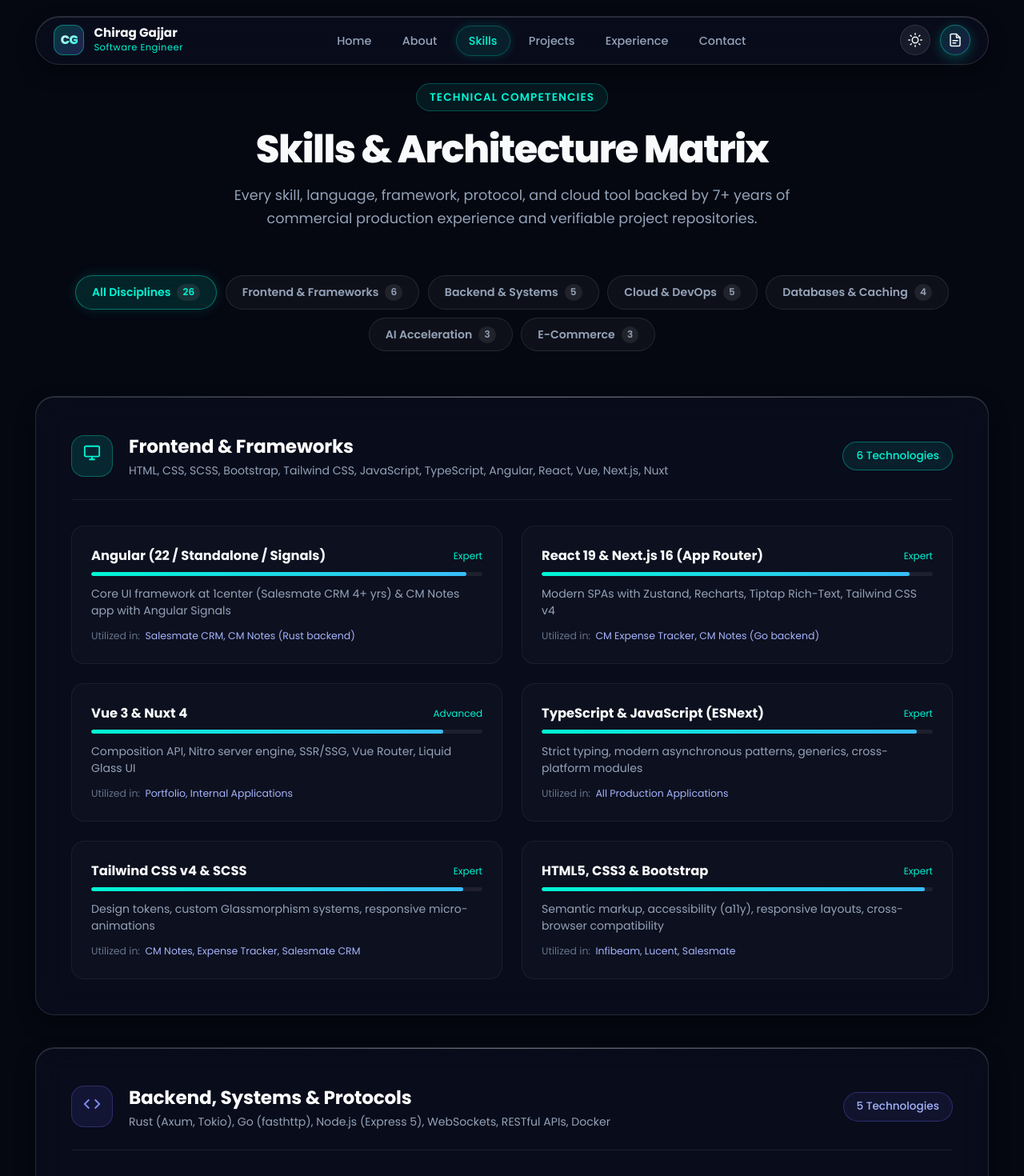
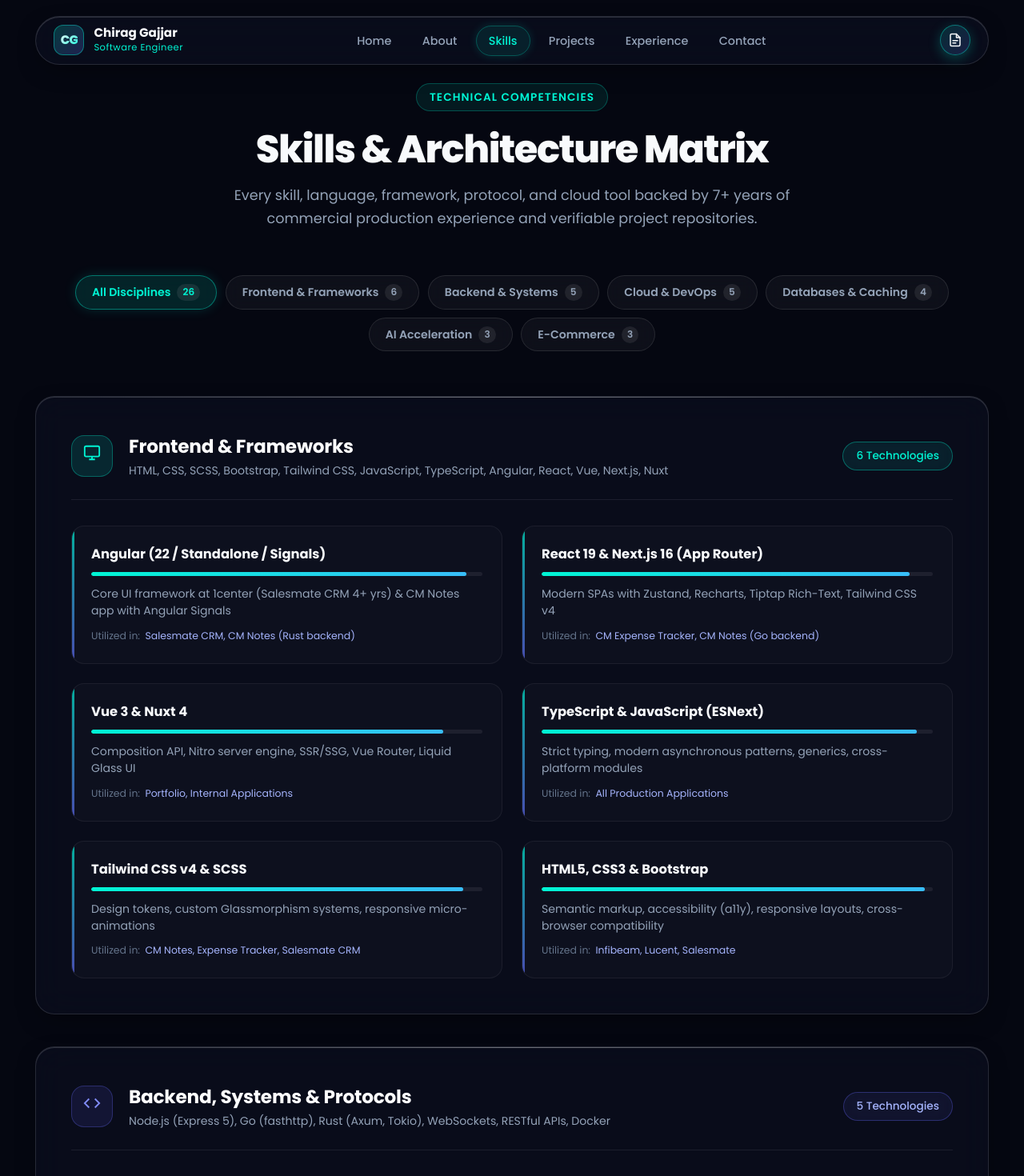
Before and after one commit to ChiragGajjar123/Portfolio-website, a Nuxt app: page /skills in a window 1280 px wide. Shown: the top 1470 px of the page at 80% size. Built offline with nearby package versions, Linux system fonts and the light colour scheme.

Commit message:
Refine portfolio UI experience

```diff
--- a/app/components/GlassNavbar.vue
+++ b/app/components/GlassNavbar.vue
@@ -48,9 +48,8 @@
           </li>
         </ul>
 
-        <!-- Action / Resume Download & Theme Toggle -->
+        <!-- Resume Download & Mobile Navigation -->
         <div class="nav-actions">
-          <AsyncThemeToggle :is-dark="isDark" @toggle="toggleTheme" />
           <AsyncResumeDownloadButton />
 
           <!-- Mobile Toggle Button -->
@@ -84,14 +83,6 @@
           <li><NuxtLink to="/contact" @click="isMobileMenuOpen = false" active-class="active">Contact</NuxtLink></li>
         </ul>
         <div class="mobile-actions">
-          <button
-            @click="toggleTheme"
-            class="btn-liquid-secondary"
-            style="width: 100%; margin-bottom: 0.75rem;"
-          >
-            <span v-if="isDark">☀️ Switch to Light Mode</span>
-            <span v-else>🌙 Switch to Dark Mode</span>
-          </button>
           <a
             href="/Chirag_Software_Engineer.pdf"
             download="Chirag_Software_Engineer.pdf"
@@ -113,31 +104,12 @@
 </template>
 
 <script setup>
-import { defineAsyncComponent, ref, onMounted } from 'vue'
+import { defineAsyncComponent, ref } from 'vue'
 import AppLoader from '~/components/AppLoader.vue'
 
 const isMobileMenuOpen = ref(false)
-const isDark = ref(true)
 const asyncOptions = (loader) => defineAsyncComponent({ loader, loadingComponent: AppLoader, delay: 0 })
-const AsyncThemeToggle = asyncOptions(() => import('~/components/ThemeToggle.vue'))
 const AsyncResumeDownloadButton = asyncOptions(() => import('~/components/ResumeDownloadButton.vue'))
-
-onMounted(() => {
-  const saved = localStorage.getItem('theme')
-  isDark.value = saved !== 'light'
-  document.documentElement.classList.toggle('light', !isDark.value)
-})
-
-function toggleTheme() {
-  isDark.value = !isDark.value
-  if (!isDark.value) {
-    document.documentElement.classList.add('light')
-    localStorage.setItem('theme', 'light')
-  } else {
-    document.documentElement.classList.remove('light')
-    localStorage.setItem('theme', 'dark')
-  }
-}
 </script>
 
 <style scoped>
@@ -243,28 +215,6 @@ function toggleTheme() {
   gap: 0.75rem;
 }
 
-.btn-theme-toggle {
-  width: 38px;
-  height: 38px;
-  border-radius: 50%;
-  background: rgba(255, 255, 255, 0.06);
-  border: 1px solid var(--glass-border);
-  display: flex;
-  align-items: center;
-  justify-content: center;
-  color: var(--text-primary);
-  backdrop-filter: blur(10px);
-  transition: all 0.3s ease;
-  cursor: pointer;
-}
-
-.btn-theme-toggle:hover {
-  background: rgba(255, 255, 255, 0.14);
-  border-color: var(--liquid-cyan);
-  color: var(--liquid-cyan);
-  transform: rotate(15deg);
-}
-
 .btn-resume-nav {
   display: inline-flex;
   align-items: center;
--- a/app/components/ThemeToggle.vue
+++ /dev/null
@@ -1,28 +0,0 @@
-<template>
-  <button
-    class="btn-theme-toggle"
-    :title="isDark ? 'Switch to Light Mode' : 'Switch to Dark Mode'"
-    :aria-label="isDark ? 'Switch to Light Mode' : 'Switch to Dark Mode'"
-    @click="$emit('toggle')"
-  >
-    <svg v-if="isDark" width="18" height="18" viewBox="0 0 24 24" fill="none" stroke="currentColor" stroke-width="2" stroke-linecap="round" stroke-linejoin="round" aria-hidden="true">
-      <circle cx="12" cy="12" r="5" />
-      <line x1="12" y1="1" x2="12" y2="3" />
-      <line x1="12" y1="21" x2="12" y2="23" />
-      <line x1="4.22" y1="4.22" x2="5.64" y2="5.64" />
-      <line x1="18.36" y1="18.36" x2="19.78" y2="19.78" />
-      <line x1="1" y1="12" x2="3" y2="12" />
-      <line x1="21" y1="12" x2="23" y2="12" />
-      <line x1="4.22" y1="19.78" x2="5.64" y2="18.36" />
-      <line x1="18.36" y1="5.64" x2="19.78" y2="4.22" />
-    </svg>
-    <svg v-else width="18" height="18" viewBox="0 0 24 24" fill="none" stroke="currentColor" stroke-width="2" stroke-linecap="round" stroke-linejoin="round" aria-hidden="true">
-      <path d="M21 12.79A9 9 0 1 1 11.21 3 7 7 0 0 0 21 12.79z" />
-    </svg>
-  </button>
-</template>
-
-<script setup>
-defineProps({ isDark: Boolean })
-defineEmits(['toggle'])
-</script>
--- a/app/pages/about.vue
+++ b/app/pages/about.vue
@@ -6,7 +6,7 @@
         <div class="section-tag">Career Evolution &amp; Background</div>
         <h1 class="section-title">About Chirag Gajjar</h1>
         <p class="section-desc">
-          7+ years crafting scalable web applications, from UI/UX design and high-converting e-commerce to enterprise Angular CRM architectures and high-throughput Rust/Go microservices.
+          7+ years crafting scalable web applications, from UI/UX design and high-converting e-commerce to enterprise Angular CRM architectures and high-throughput Node.js/Express, Go, and Rust microservices.
         </p>
       </div>
 
@@ -32,7 +32,7 @@
             <div class="story-body">
               <h3 class="story-heading">Executive Summary</h3>
               <p>
-                I am a dedicated <strong>Software Engineer with 7+ years of experience</strong> delivering enterprise-grade web applications. My journey spans the full engineering spectrum: starting with UI/UX prototyping and front-end craftsmanship at <strong>Infibeam Avenues</strong>, evolving into high-speed e-commerce architecture at <strong>Lucent Innovation</strong>, scaling complex SaaS workflows for <strong>Salesmate CRM at 1center</strong>, and engineering high-concurrency systems in <strong>Go (fasthttp)</strong> and <strong>Rust (Axum &amp; Tokio)</strong>.
+                I am a dedicated <strong>Software Engineer with 7+ years of experience</strong> delivering enterprise-grade web applications. My journey spans the full engineering spectrum: starting with UI/UX prototyping and front-end craftsmanship at <strong>Infibeam Avenues</strong>, evolving into high-speed e-commerce architecture at <strong>Lucent Innovation</strong>, scaling complex SaaS workflows for <strong>Salesmate CRM at 1center</strong>, and engineering high-concurrency systems in <strong>Node.js (Express)</strong>, <strong>Go (fasthttp)</strong>, and <strong>Rust (Axum &amp; Tokio)</strong>.
               </p>
               <p>
                 I actively harness modern <strong>AI tooling (Cursor, Augment, ChatGPT APIs)</strong> to supercharge development workflows, automate unit tests, refactor legacy codebases, and maintain rigorous code quality and delivery speed.
@@ -41,7 +41,7 @@
               <h3 class="story-heading">Engineering Philosophy</h3>
               <ul class="philosophy-list">
                 <li>
-                  <strong>Performance as a Feature:</strong> Whether optimizing Angular change detection with signals and lazy loading or handling 512K concurrent connections with Go's fasthttp and a 64-shard atomic rate limiter, speed and zero-cost abstractions are non-negotiable.
+                  <strong>Performance as a Feature:</strong> From Node.js (Express) cluster mode process scaling to Go's fasthttp handling 512K concurrent connections with a 64-shard atomic rate limiter, and Rust's zero-cost abstractions, speed is non-negotiable.
                 </li>
                 <li>
                   <strong>Fluid User Experience:</strong> Clean, accessible, intuitive interfaces designed with Liquid Glass aesthetics, responsive layouts, and rich micro-interactions that captivate users.
--- a/app/pages/contact.vue
+++ b/app/pages/contact.vue
@@ -20,7 +20,7 @@
               <span class="status-text">Actively Open to Opportunities</span>
             </div>
             <p class="status-sub">
-              Available for Software Engineering positions, high-concurrency Rust/Go systems, and modern web application development.
+              Available for Software Engineering positions, Node.js/Express, high-concurrency Go and Rust systems, and modern web application development.
             </p>
           </div>
 
--- a/app/pages/skills.vue
+++ b/app/pages/skills.vue
@@ -54,9 +54,15 @@
               <div class="skill-header">
                 <div class="skill-title-row">
                   <span class="skill-name">{{ skill.name }}</span>
-                  <span class="skill-level-tag">{{ skill.level }}</span>
                 </div>
-                <div class="skill-bar-wrap">
+                <div
+                  class="skill-bar-wrap"
+                  role="progressbar"
+                  :aria-label="`${skill.name} experience`"
+                  aria-valuemin="0"
+                  aria-valuemax="100"
+                  :aria-valuenow="skill.percent"
+                >
                   <div
                     class="skill-bar-fill"
                     :style="{ width: skill.percent + '%' }"
@@ -166,15 +172,15 @@ const domains = [
   {
     id: 'backend',
     name: 'Backend, Systems & Protocols',
-    summary: 'Rust (Axum, Tokio), Go (fasthttp), Node.js (Express 5), WebSockets, RESTful APIs, Docker',
+    summary: 'Node.js (Express 5), Go (fasthttp), Rust (Axum, Tokio), WebSockets, RESTful APIs, Docker',
     colorClass: 'indigo',
     pillClass: 'indigo',
     barClass: 'bar-indigo',
     iconSvg: '<svg width="22" height="22" viewBox="0 0 24 24" fill="none" stroke="currentColor" stroke-width="2"><polyline points="16 18 22 12 16 6"/><polyline points="8 6 2 12 8 18"/></svg>',
     skills: [
+      { name: 'Node.js & Express 5 (Cluster Mode)', level: 'Expert', percent: 95, context: 'Multi-core cluster scaling, Pino logging, Helmet security headers, HTTP-only JWTs', projects: 'CM Expense Tracker API' },
       { name: 'Go (Golang 1.26 & fasthttp)', level: 'Advanced', percent: 92, context: 'Tuned for 512K concurrent connections with sub-millisecond response & 64-shard rate limiters', projects: 'CM Notes Go Microservice' },
       { name: 'Rust (Axum 0.7 & Tokio)', level: 'Advanced', percent: 90, context: 'Zero-cost abstractions, asynchronous multithreading, sub-millisecond REST endpoints', projects: 'CM Notes Rust Backend' },
-      { name: 'Node.js & Express 5 (Cluster Mode)', level: 'Expert', percent: 95, context: 'Multi-core cluster scaling, Pino logging, Helmet security headers, HTTP-only JWTs', projects: 'CM Expense Tracker API' },
       { name: 'WebSockets & REST APIs', level: 'Expert', percent: 94, context: 'Real-time state synchronization, clean contract schemas, streaming endpoints', projects: 'Notes App, CRM Dashboards' },
       { name: 'Docker & Containerization', level: 'Advanced', percent: 88, context: 'Multi-stage builds, container isolation, local environment reproducibility', projects: 'Backend Microservices' }
     ]
@@ -374,11 +380,22 @@ function getCategoryCount(catId) {
 }
 
 .skill-spec-card {
+  position: relative;
   padding: 1.5rem;
   background: rgba(255, 255, 255, 0.02);
   border: 1px solid rgba(255, 255, 255, 0.06);
   border-radius: var(--radius-md);
   transition: all 0.2s ease;
+  overflow: hidden;
+}
+
+.skill-spec-card::before {
+  content: '';
+  position: absolute;
+  inset: 0 auto 0 0;
+  width: 3px;
+  background: linear-gradient(180deg, var(--liquid-cyan), var(--liquid-indigo));
+  opacity: 0.7;
 }
 
 .skill-spec-card:hover {
@@ -392,22 +409,15 @@ function getCategoryCount(catId) {
 }
 
 .skill-title-row {
-  display: flex;
-  align-items: center;
-  justify-content: space-between;
-  margin-bottom: 0.45rem;
+  margin-bottom: 0.7rem;
 }
 
 .skill-name {
+  display: block;
   font-weight: 700;
   font-size: 1.02rem;
   color: #f8fafc;
-}
-
-.skill-level-tag {
-  font-size: 0.75rem;
-  font-family: var(--font-mono);
-  color: #00f5d4;
+  line-height: 1.35;
 }
 
 .skill-bar-wrap {
--- a/nuxt.config.ts
+++ b/nuxt.config.ts
@@ -26,11 +26,6 @@ export default defineNuxtConfig({
         },
         { property: 'og:type', content: 'website' }
       ],
-      script: [
-        {
-          innerHTML: "(() => { try { document.documentElement.classList.toggle('light', localStorage.getItem('theme') === 'light'); } catch (_) {} })()"
-        }
-      ],
       link: [
         { rel: 'icon', type: 'image/svg+xml', href: '/favicon.svg' },
         { rel: 'icon', type: 'image/x-icon', href: '/favicon.ico' }
```
Also changed, not shown: app/components/GlassFooter.vue (+18 -7 lines), app/components/LiquidBlobBg.vue (+0 -19 lines), app/pages/index.vue (+7 -7 lines).
